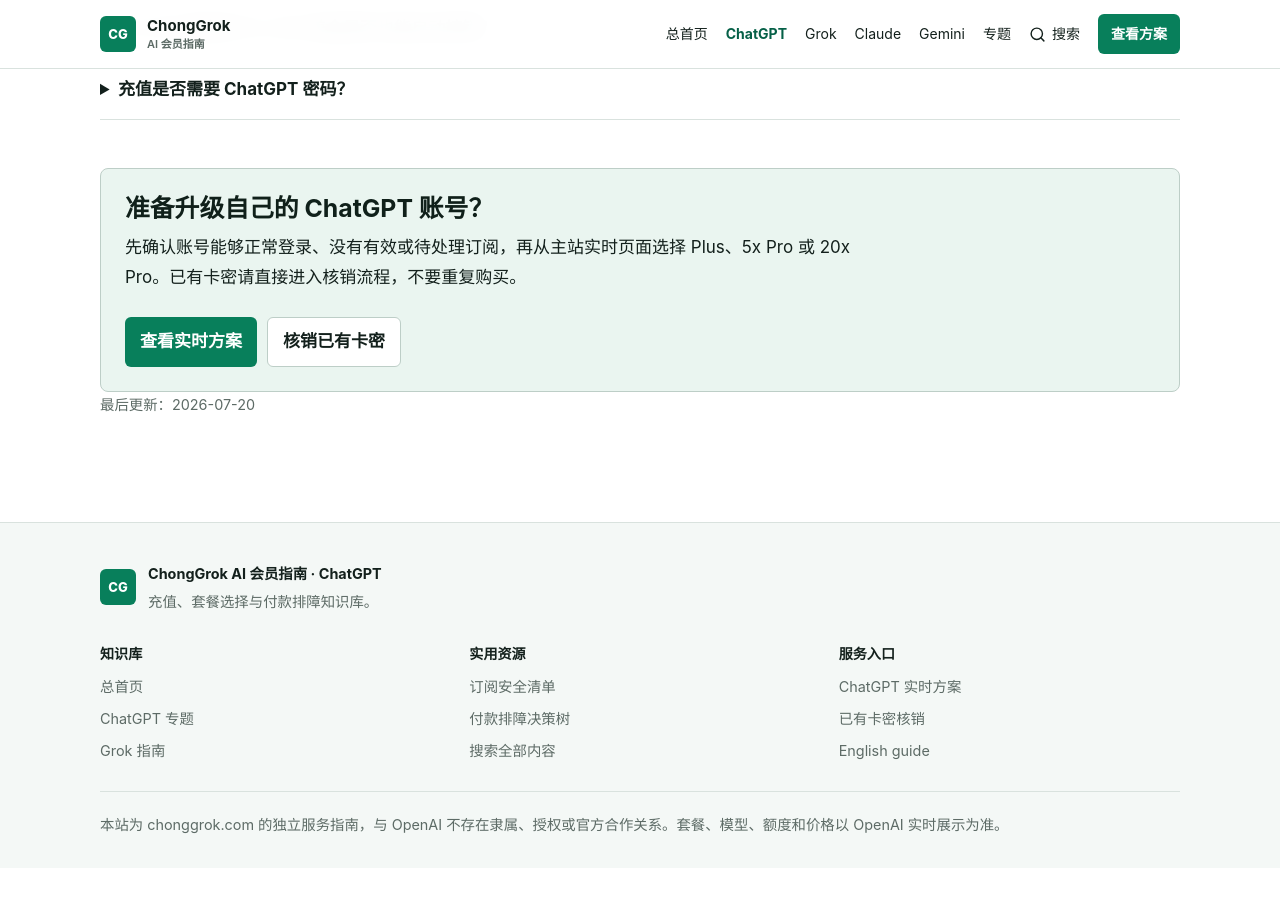
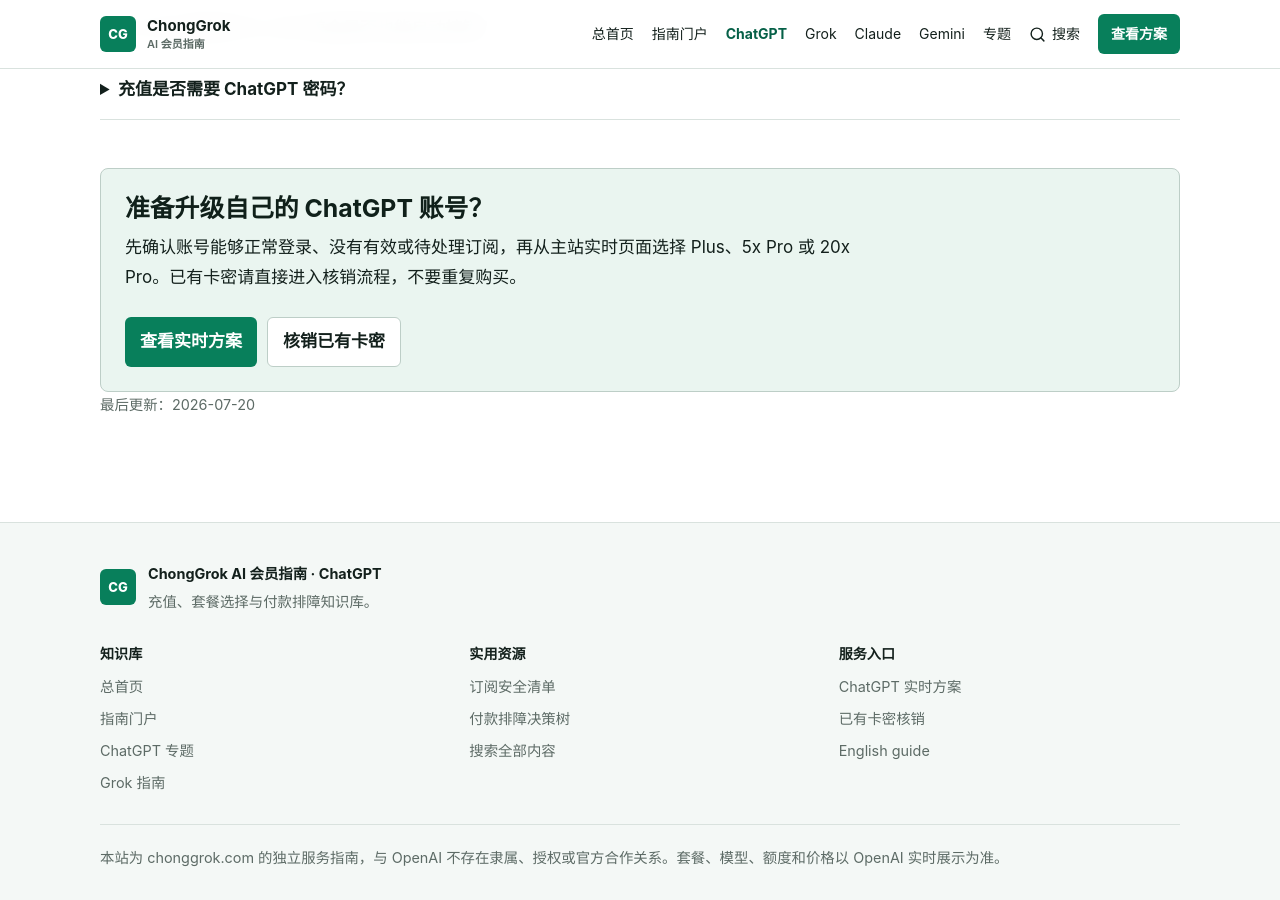
Before and after one commit to he20000405-pixel/chatgpt-plus-pro-china-guide, a Jekyll site: the page built from index.md, in a window 1280 px wide and 900 px high, scrolled down 2866 px. Built offline with Jekyll 4.4.1, drawn with Linux system fonts in a browser that asks for light colours; before the commit the page ends 3734 px from its top, so only the background shows below that.

Commit message:
Add guides portal navigation

```diff
--- a/Gemfile
+++ b/Gemfile
@@ -1,3 +1,5 @@
 source "https://rubygems.org"
 
 gem "github-pages", group: :jekyll_plugins
+
+gem "tzinfo-data", platforms: [:windows]
--- a/_config.yml
+++ b/_config.yml
@@ -5,6 +5,7 @@ url: "https://he20000405-pixel.github.io"
 baseurl: "/chatgpt-plus-pro-china-guide"
 repository: "he20000405-pixel/chatgpt-plus-pro-china-guide"
 portal_url: "https://he20000405-pixel.github.io/"
+guide_portal_url: "https://guides.chonggrok.com/"
 chatgpt_guide_url: "https://he20000405-pixel.github.io/chatgpt-plus-pro-china-guide/"
 grok_guide_url: "https://he20000405-pixel.github.io/supergrok-china-guide/"
 claude_guide_url: "https://he20000405-pixel.github.io/claude-pro-max-china-guide/"
--- a/_includes/footer.html
+++ b/_includes/footer.html
@@ -5,7 +5,7 @@
       <div><strong>ChongGrok AI 会员指南 · ChatGPT</strong><p>充值、套餐选择与付款排障知识库。</p></div>
     </div>
     <div class="footer-links" aria-label="页脚导航">
-      <div><strong>知识库</strong><a href="{{ site.portal_url }}">总首页</a><a href="{{ '/guides/' | relative_url }}">ChatGPT 专题</a><a href="{{ site.grok_guide_url }}">Grok 指南</a></div>
+      <div><strong>知识库</strong><a href="{{ site.portal_url }}">总首页</a><a href="{{ site.guide_portal_url }}">指南门户</a><a href="{{ '/guides/' | relative_url }}">ChatGPT 专题</a><a href="{{ site.grok_guide_url }}">Grok 指南</a></div>
       <div><strong>实用资源</strong><a href="{{ site.portal_url }}resources/ai-membership-safety-checklist/">订阅安全清单</a><a href="{{ site.portal_url }}resources/ai-subscription-payment-troubleshooting/">付款排障决策树</a><a href="{{ site.portal_url }}search/">搜索全部内容</a></div>
       <div><strong>服务入口</strong><a href="https://chonggrok.com/chatgpt?utm_source=github_pages&amp;utm_medium=referral&amp;utm_campaign=chatgpt_knowledge&amp;utm_content=footer">ChatGPT 实时方案</a><a href="https://chonggrok.com/verify?utm_source=github_pages&amp;utm_medium=referral&amp;utm_campaign=chatgpt_knowledge&amp;utm_content=footer_verify">已有卡密核销</a><a href="{{ '/en/' | relative_url }}" lang="en">English guide</a></div>
     </div>
--- a/_includes/header.html
+++ b/_includes/header.html
@@ -6,6 +6,7 @@
     </a>
     <nav class="site-nav desktop-nav" aria-label="主导航">
       <a href="{{ site.portal_url }}">总首页</a>
+      <a href="{{ site.guide_portal_url }}">指南门户</a>
       <a class="is-current" href="{{ '/' | relative_url }}" aria-current="page">ChatGPT</a>
       <a href="{{ site.grok_guide_url }}">Grok</a>
       <a href="{{ site.claude_guide_url }}">Claude</a>
@@ -24,6 +25,7 @@
       <div class="mobile-panel">
         <nav aria-label="移动端主导航">
           <a href="{{ site.portal_url }}">知识库总首页</a>
+          <a href="{{ site.guide_portal_url }}">指南门户</a>
           <a class="is-current" href="{{ '/' | relative_url }}" aria-current="page">ChatGPT</a>
           <a href="{{ site.grok_guide_url }}">Grok</a>
           <a href="{{ site.claude_guide_url }}">Claude</a>
```
